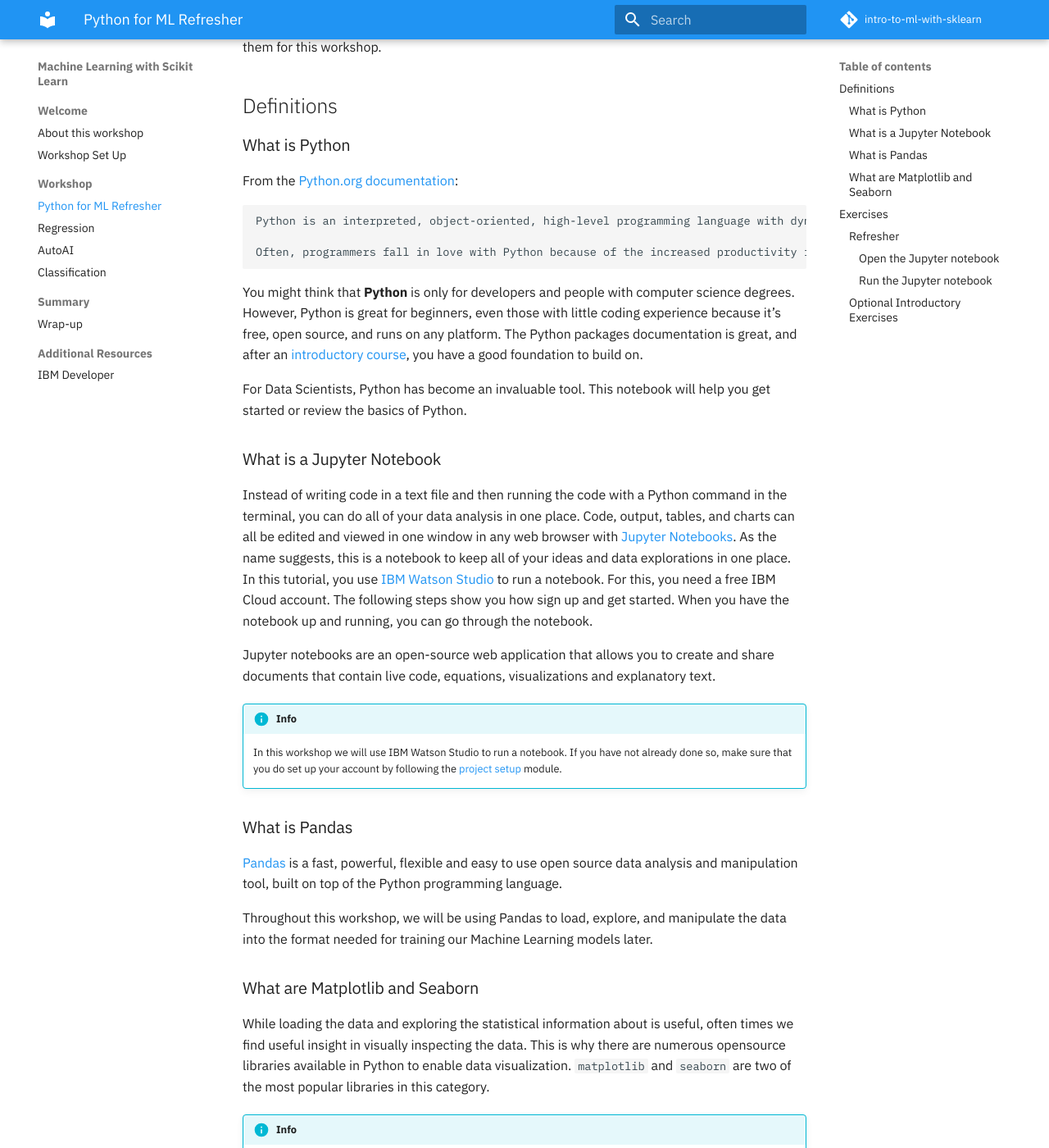
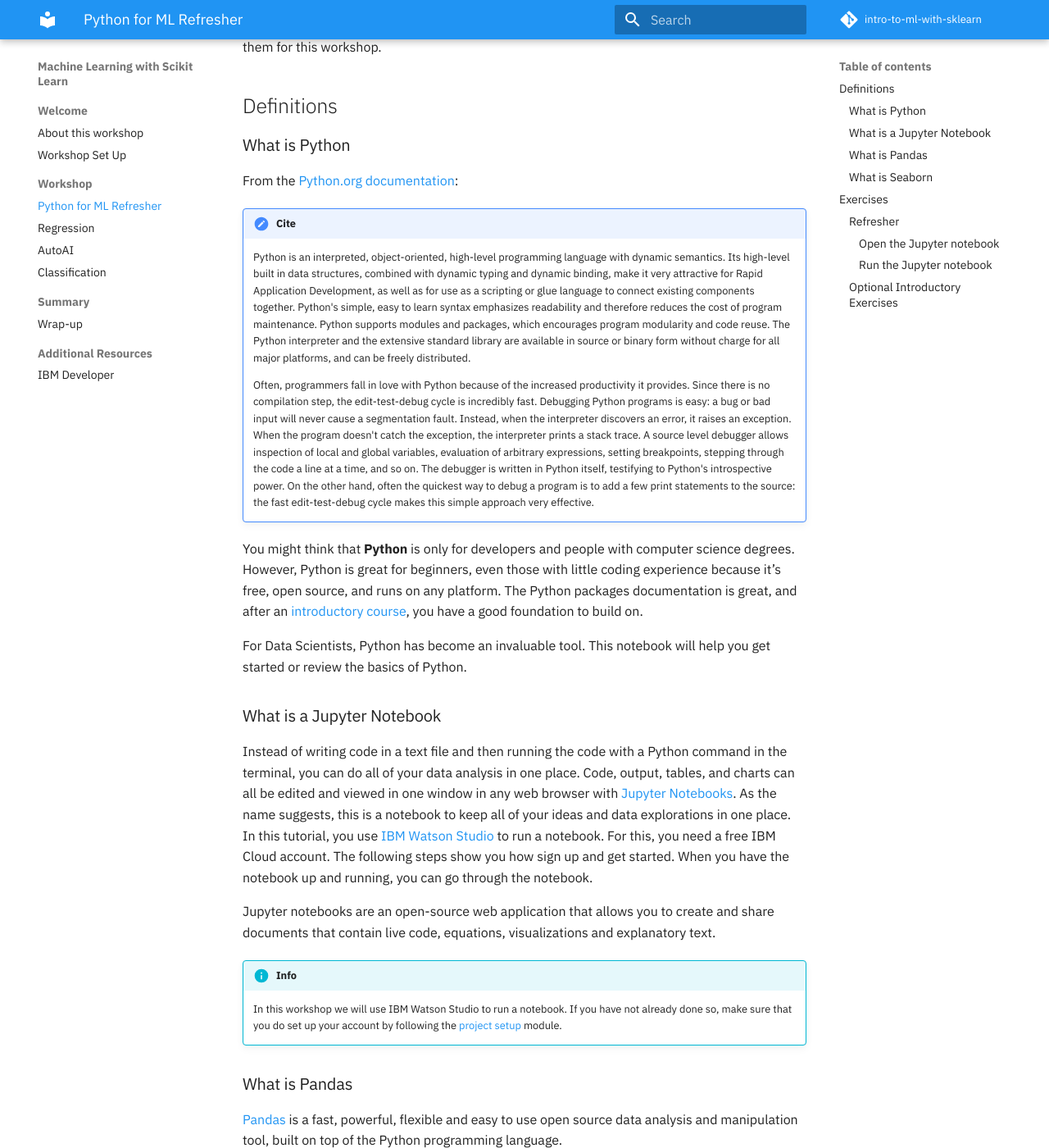
Before and after one commit to IBM/intro-to-ml-with-sklearn, an MkDocs documentation site: the page built from workshop/01-python-and-pandas-refresher.md, in a window 1280 px wide and 1400 px high, scrolled down 227 px. Shown: the whole window at 82% size. Built offline with MkDocs 1.6.1 and Material for MkDocs 9.7.7, drawn with Linux system fonts in a browser that asks for light colours; comment, search, counter and statistics services are not loaded; some of the changed lines change nothing that is shown; some of the changed text lies outside the part shown.

Commit message:
update to wording of python regresher docs

````diff
--- a/workshop/01-python-and-pandas-refresher.md
+++ b/workshop/01-python-and-pandas-refresher.md
@@ -12,11 +12,12 @@
 
 From the [Python.org documentation](https://www.python.org/doc/essays/blurb/):
 
-```
-Python is an interpreted, object-oriented, high-level programming language with dynamic semantics. Its high-level built in data structures, combined with dynamic typing and dynamic binding, make it very attractive for Rapid Application Development, as well as for use as a scripting or glue language to connect existing components together. Python's simple, easy to learn syntax emphasizes readability and therefore reduces the cost of program maintenance. Python supports modules and packages, which encourages program modularity and code reuse. The Python interpreter and the extensive standard library are available in source or binary form without charge for all major platforms, and can be freely distributed.
+!!! cite
+    Python is an interpreted, object-oriented, high-level programming language with dynamic semantics. Its high-level built in data structures, combined with dynamic typing and dynamic binding, make it very attractive for Rapid Application Development, as well as for use as a scripting or glue language to connect existing components together. Python's simple, easy to learn syntax emphasizes readability and therefore reduces the cost of program maintenance. Python supports modules and packages, which encourages program modularity and code reuse. The Python interpreter and the extensive standard library are available in source or binary form without charge for all major platforms, and can be freely distributed.
 
-Often, programmers fall in love with Python because of the increased productivity it provides. Since there is no compilation step, the edit-test-debug cycle is incredibly fast. Debugging Python programs is easy: a bug or bad input will never cause a segmentation fault. Instead, when the interpreter discovers an error, it raises an exception. When the program doesn't catch the exception, the interpreter prints a stack trace. A source level debugger allows inspection of local and global variables, evaluation of arbitrary expressions, setting breakpoints, stepping through the code a line at a time, and so on. The debugger is written in Python itself, testifying to Python's introspective power. On the other hand, often the quickest way to debug a program is to add a few print statements to the source: the fast edit-test-debug cycle makes this simple approach very effective.
-```
+
+    Often, programmers fall in love with Python because of the increased productivity it provides. Since there is no compilation step, the edit-test-debug cycle is incredibly fast. Debugging Python programs is easy: a bug or bad input will never cause a segmentation fault. Instead, when the interpreter discovers an error, it raises an exception. When the program doesn't catch the exception, the interpreter prints a stack trace. A source level debugger allows inspection of local and global variables, evaluation of arbitrary expressions, setting breakpoints, stepping through the code a line at a time, and so on. The debugger is written in Python itself, testifying to Python's introspective power. On the other hand, often the quickest way to debug a program is to add a few print statements to the source: the fast edit-test-debug cycle makes this simple approach very effective.
+
 
 You might think that **Python** is only for developers and people with computer science degrees. However, Python is great for beginners, even those with little coding experience because it’s free, open source, and runs on any platform. The Python packages documentation is great, and after an [introductory course](https://cognitiveclass.ai/learn/data-science-with-python), you have a good foundation to build on.
 
@@ -41,14 +42,14 @@
 
 Throughout this workshop, we will be using Pandas to load, explore, and manipulate the data into the format needed for training our Machine Learning models later.
 
-### What are Matplotlib and Seaborn
+### What is Seaborn
 
-While loading the data and exploring the statistical information about is useful, often times we find useful insight in visually inspecting the data. This is why there are numerous opensource libraries available in Python to enable data visualization. `matplotlib` and `seaborn` are two of the most popular libraries in this category.
+While loading the data and exploring the statistical information about is useful, often times we find useful insight in visual representations of the data. This is why there are numerous open-source libraries available in Python to enable data visualization. `matplotlib` and `seaborn` are two of the most popular libraries in this category.
 
 !!! info
-    **`seaborn` vs. `matplotlib`:** Keep in mind that `seaborn` is a higher level library wrapped around `matplotlib`. This means that if you can achieve what you need using `seaborn`, that route will almost always be simpler and quicker.
+    **`seaborn` vs. `matplotlib`:** `seaborn` is a higher level library wrapped around `matplotlib` and it is highly tailored to visualizing the data structures that `Pandas` uses. This means that if you can achieve what you need using `seaborn`, that route will almost always be simpler and quicker.
 
-If you need more details on how to customize your plots or looking for the syntax for creating specific plots, the best place to start is the [documentation for `matplotlib` ](https://matplotlib.org)and the [documentation for `seaborn`](https://seaborn.pydata.org) as they are filled with examples and sample code.
+If you need more details on how to customize your plots or looking for the syntax to create specific plots, the best place to start is the [documentation of `matplotlib` ](https://matplotlib.org)and the [documentation of `seaborn`](https://seaborn.pydata.org) as they are filled with examples and sample codes.
 
 ## Exercises
 
@@ -68,10 +69,11 @@
 
 4. Scroll down to the `Notebooks` section of the page and click on the pencil icon at the right of the `python-for-ml-refresher.ipynb` notebook.
 
+      ![open notebook](./assets/images/python-and-pandas/open-notebook.jpg)
+
     !!! note
-        You will see more notebooks than just the one in this screenshot.
+        You may see more notebooks than just the one in this screenshot.
 
-      ![open notebook](./assets/images/python-and-pandas/open-notebook.jpg)
 
 5. When the Jupyter notebook is loaded and the kernel is ready, we will be ready to start executing it in the next section.
 
````
